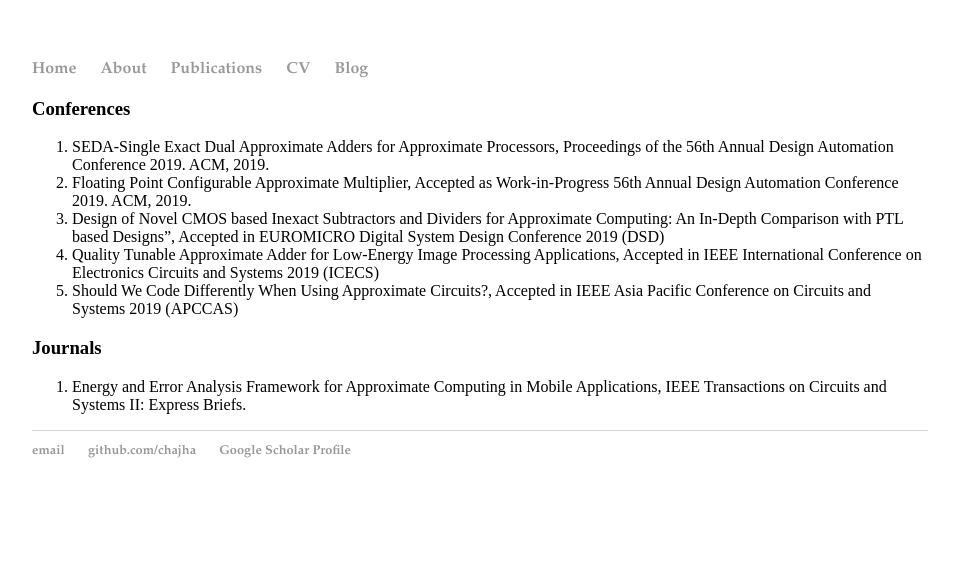
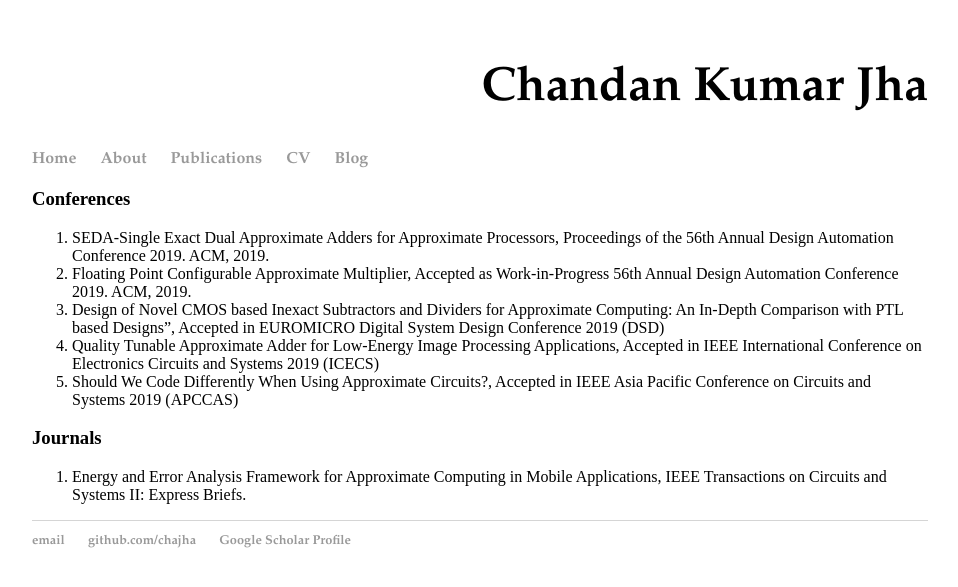
Before and after one commit to chajha/chajha.github.io, a Jekyll site: the page built from pages/publications.html, in a window 1280 px wide. Shown: the top 587 px of the page, without its empty margins (160-1118 px from the left). Built offline with Jekyll 4.4.1, drawn with Linux system fonts in a browser that asks for light colours.

Commit message:
Update default.html

```diff
--- a/_layouts/default.html
+++ b/_layouts/default.html
@@ -6,6 +6,7 @@
 			<link rel="stylesheet" type="text/css" href="/css/main.css">
 		</head>
 		<body>
+			<h1 align="right"> Chandan Kumar Jha </h1>
 			<nav>
 	    		<ul>
 	        		<li><a href="/">Home</a></li>
```
